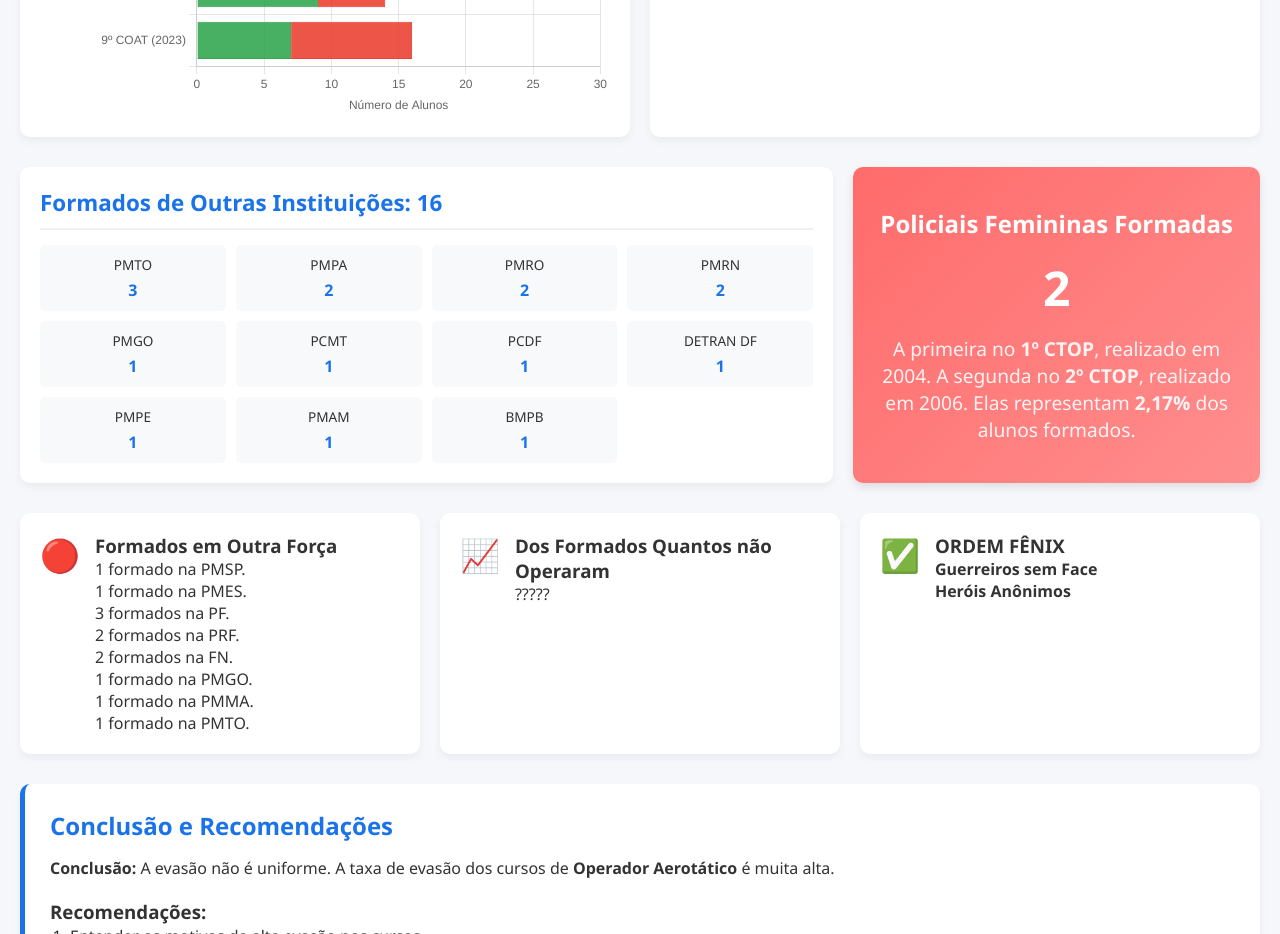
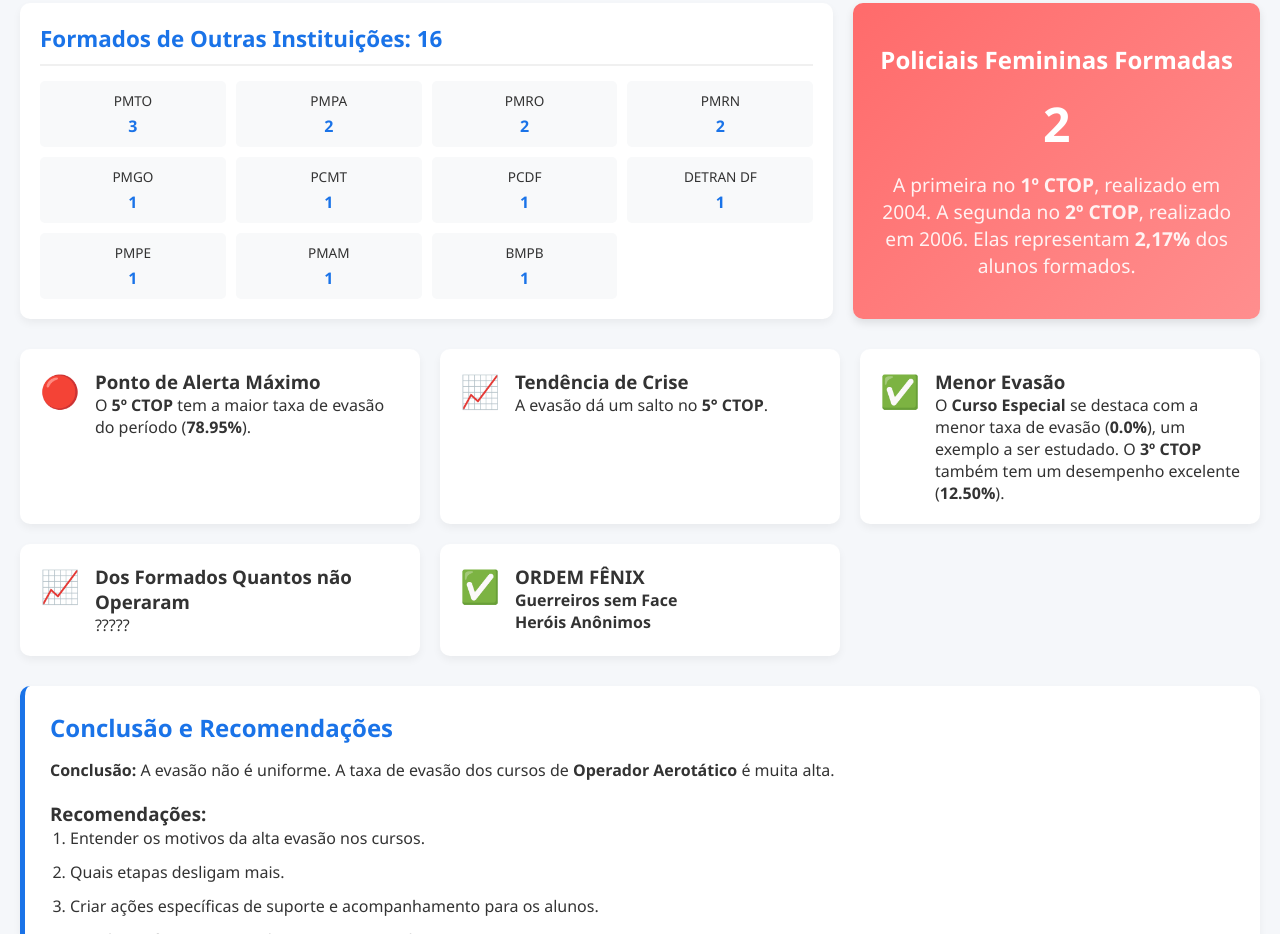
Before and after one commit to evaristo-of101/https-evaristo-of101.github.io-ordem-fenix, a plain HTML site: page index.html in a window 1280 px wide. Shown: the part 1453-2387 px from the top of the page. Drawn offline with nearby package versions, Linux system fonts and the light colour scheme.

Commit message:
Update index.html

```diff
--- a/index.html
+++ b/index.html
@@ -318,14 +318,6 @@
                 <div class="taxa-destaque">48,61%</div>
                 <div class="taxa-label">Taxa Geral de Evasão</div>
             </div>
-                <div class="stat">
-                    <div class="stat-value desistencias">104</div>
-                    <div class="stat-label">Total da ORDEM FÊNIX</div>
-                </div>
-             <div class="stat">
-                    <div class="stat-value desistencias">12</div>
-                    <div class="stat-label">Formados em outra força</div>
-                </div>
 
             <p style="margin-top: 15px; text-align: center; font-style: italic;">
                 Quase 1 em cada 2 alunos que ingressaram não concluíram o curso.
@@ -375,15 +367,24 @@
         <div class="insight-card">
             <div class="insight-icon alerta">🔴</div>
             <div>
-                <h3>Formados em Outra Força</h3>
-                <p>1 formado na PMSP.</p>
-                <p>1 formado na PMES.</p>
-                <p>3 formados na PF.</p>
-                <p>2 formados na PRF.</p>
-                <p>2 formados na FN.</p>
-                <p>1 formado na PMGO.</p>
-                <p>1 formado na PMMA.</p>
-                <p>1 formado na PMTO.</p>
+                <h3>Ponto de Alerta Máximo</h3>
+                <p>O <strong>5º CTOP</strong> tem a maior taxa de evasão do período (<strong>78.95%</strong>).</p>
+            </div>
+        </div>
+
+        <div class="insight-card">
+            <div class="insight-icon tendencia">📈</div>
+            <div>
+                <h3>Tendência de Crise</h3>
+                <p>A evasão dá um salto no <strong>5° CTOP</strong>.</p>
+            </div>
+        </div>
+
+        <div class="insight-card">
+            <div class="insight-icon sucesso">✅</div>
+            <div>
+                <h3>Menor Evasão</h3>
+                <p>O <strong>Curso Especial</strong> se destaca com a menor taxa de evasão (<strong>0.0%</strong>), um exemplo a ser estudado. O <strong>3º CTOP</strong> também tem um desempenho excelente (<strong>12.50%</strong>).</p>
             </div>
         </div>
 
```
